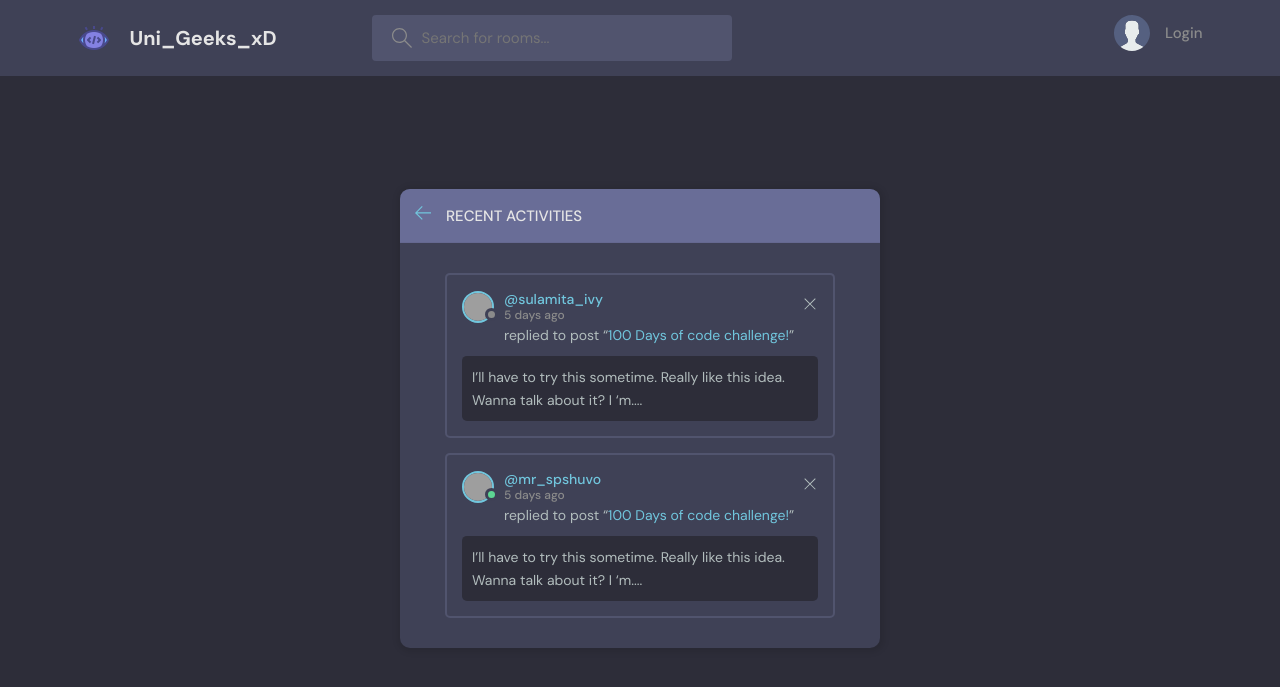
After one commit to farout101/Uni_Geeks_xD, a Django app: page /activity/ in a window 1280 px wide. The commit adds this page. Shown: the top 687 px of the page. Run offline with Django 5.2, Linux system fonts and the light colour scheme; grey boxes are pictures that could not be loaded.

Commit message:
add topics and activity pages, update search functionality and links in templates

```diff
--- /dev/null
+++ b/project/templates/project/activity.html
@@ -0,0 +1,85 @@
+{% extends "main.html" %}
+
+{% block content %}
+<main class="layout">
+  <div class="container">
+    <div class="layout__box">
+      <div class="layout__boxHeader">
+        <div class="layout__boxTitle">
+          <a href="index.html">
+            <svg version="1.1" xmlns="http://www.w3.org/2000/svg" width="32" height="32" viewBox="0 0 32 32">
+              <title>arrow-left</title>
+              <path
+                d="M13.723 2.286l-13.723 13.714 13.719 13.714 1.616-1.611-10.96-10.96h27.625v-2.286h-27.625l10.965-10.965-1.616-1.607z"
+              ></path>
+            </svg>
+          </a>
+          <h3>Recent Activities</h3>
+        </div>
+      </div>
+
+      <div class="activities-page layout__body">
+        <div class="activities__box">
+          <div class="activities__boxHeader roomListRoom__header">
+            <a href="profile.html" class="roomListRoom__author">
+              <div class="avatar avatar--small">
+                <img src="https://randomuser.me/api/portraits/women/11.jpg" />
+              </div>
+              <p>
+                @sulamita_ivy
+                <span>5 days ago</span>
+              </p>
+            </a>
+            <div class="roomListRoom__actions">
+              <a href="#">
+                <svg version="1.1" xmlns="http://www.w3.org/2000/svg" width="32" height="32" viewBox="0 0 32 32">
+                  <title>remove</title>
+                  <path
+                    d="M27.314 6.019l-1.333-1.333-9.98 9.981-9.981-9.981-1.333 1.333 9.981 9.981-9.981 9.98 1.333 1.333 9.981-9.98 9.98 9.98 1.333-1.333-9.98-9.98 9.98-9.981z"
+                  ></path>
+                </svg>
+              </a>
+            </div>
+          </div>
+          <div class="activities__boxContent">
+            <p>replied to post “<a href="room.html">100 Days of code challenge!</a>”</p>
+            <div class="activities__boxRoomContent">
+              I’ll have to try this sometime. Really like this idea. Wanna talk about it? I ‘m....
+            </div>
+          </div>
+        </div>
+
+        <div class="activities__box">
+          <div class="activities__boxHeader roomListRoom__header">
+            <a href="profile.html" class="roomListRoom__author">
+              <div class="avatar avatar--small active">
+                <img src="https://randomuser.me/api/portraits/men/13.jpg" />
+              </div>
+              <p>
+                @mr_spshuvo
+                <span>5 days ago</span>
+              </p>
+            </a>
+            <div class="roomListRoom__actions">
+              <a href="#">
+                <svg version="1.1" xmlns="http://www.w3.org/2000/svg" width="32" height="32" viewBox="0 0 32 32">
+                  <title>remove</title>
+                  <path
+                    d="M27.314 6.019l-1.333-1.333-9.98 9.981-9.981-9.981-1.333 1.333 9.981 9.981-9.981 9.98 1.333 1.333 9.981-9.98 9.98 9.98 1.333-1.333-9.98-9.98 9.98-9.981z"
+                  ></path>
+                </svg>
+              </a>
+            </div>
+          </div>
+          <div class="activities__boxContent">
+            <p>replied to post “<a href="room.html">100 Days of code challenge!</a>”</p>
+            <div class="activities__boxRoomContent">
+              I’ll have to try this sometime. Really like this idea. Wanna talk about it? I ‘m....
+            </div>
+          </div>
+        </div>
+      </div>
+    </div>
+  </div>
+</main>
+{% endblock content %}
--- a/project/templates/project/home.html
+++ b/project/templates/project/home.html
@@ -12,7 +12,7 @@
       <!-- Room List Start -->
       <div class="roomList">
         <div class="mobile-menu">
-          <form class="header__search">
+          <form action="{% url 'home' %}" method="GET" class="header__search">
             <label>
               <svg version="1.1" xmlns="http://www.w3.org/2000/svg" width="32" height="32" viewBox="0 0 32 32">
                 <title>search</title>
@@ -20,11 +20,11 @@
                   d="M32 30.586l-10.845-10.845c1.771-2.092 2.845-4.791 2.845-7.741 0-6.617-5.383-12-12-12s-12 5.383-12 12c0 6.617 5.383 12 12 12 2.949 0 5.649-1.074 7.741-2.845l10.845 10.845 1.414-1.414zM12 22c-5.514 0-10-4.486-10-10s4.486-10 10-10c5.514 0 10 4.486 10 10s-4.486 10-10 10z"
                 ></path>
               </svg>
-              <input placeholder="Search for posts" />
+              <input name="q" placeholder="Search for posts" />
             </label>
           </form>
           <div class="mobile-menuItems">
-            <a class="btn btn--main btn--pill" href="#">Browse Topics</a>
+            <a class="btn btn--main btn--pill" href="{% url 'topics' %}">Browse Topics</a>
             <a class="btn btn--main btn--pill" href="#">Recent Activities</a>
           </div>
         </div>
--- a/project/templates/project/topics_component.html
+++ b/project/templates/project/topics_component.html
@@ -11,7 +11,7 @@
             <a href="{% url 'home' %}?q={{topic.name}}">{{topic.name}} <span>{{topic.room_set.all.count}}</span></a>
         </li>
         {% endfor %}
-    <a class="btn btn--link" href="topics.html">
+    <a class="btn btn--link" href="{% url 'topics' %}">
         More
         <svg version="1.1" xmlns="http://www.w3.org/2000/svg" width="32" height="32" viewBox="0 0 32 32">
         <title>chevron-down</title>
--- a/project/urls.py
+++ b/project/urls.py
@@ -14,4 +14,6 @@ urlpatterns = [
     path("delete-room/<str:pk>", views.deleteRoom, name="delete-room"),
     path("delete-message/<str:pk>", views.deleteMessage, name="delete-message"),
     path("update-user/", views.updateUser, name="update-user"),
+    path("topics/", views.topicPage, name="topics"),
+    path("activity/", views.activityPage, name="activity"),
 ]
--- a/project/views.py
+++ b/project/views.py
@@ -81,7 +81,7 @@ def home(request):
         Q(description__icontains=q) |
         Q(name__icontains=q)
     )
-    topics = Topic.objects.all()
+    topics = Topic.objects.all()[0:5]
     room_count = rooms.count()
     room_messages = Message.objects.filter(Q(room__topic__name__icontains=q))
     context = {'rooms': rooms, 'topics': topics, 'room_count': room_count, 'room_messages': room_messages}
@@ -161,3 +161,14 @@ def updateUser(request):
             return redirect('user-profile', pk=user.id)
     context = {'form': form}
     return render(request, 'project/update_user.html', context)
+
+def topicPage(request):
+    q = request.GET.get('q') if request.GET.get('q') else ''
+    topics = Topic.objects.filter(name__icontains=q)
+    context = {'topics': topics}
+    return render(request, 'project/topics.html', context)
+
+def activityPage(request):
+    room_messages = Message.objects.all()
+    context = {}
+    return render(request, 'project/activity.html', context)
```
Also changed, not shown: project/templates/project/topics.html (added, +48 -0 lines).
